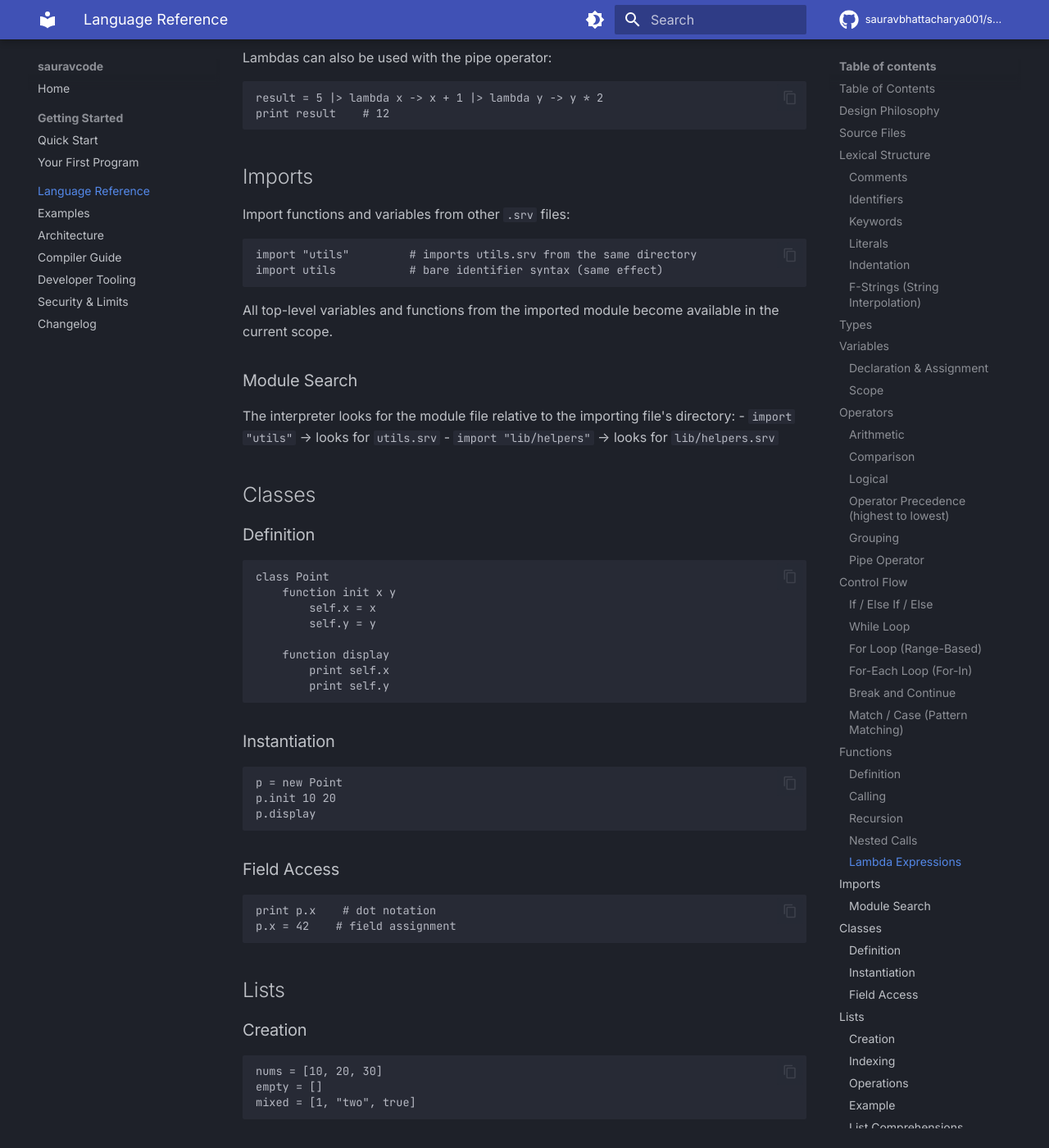
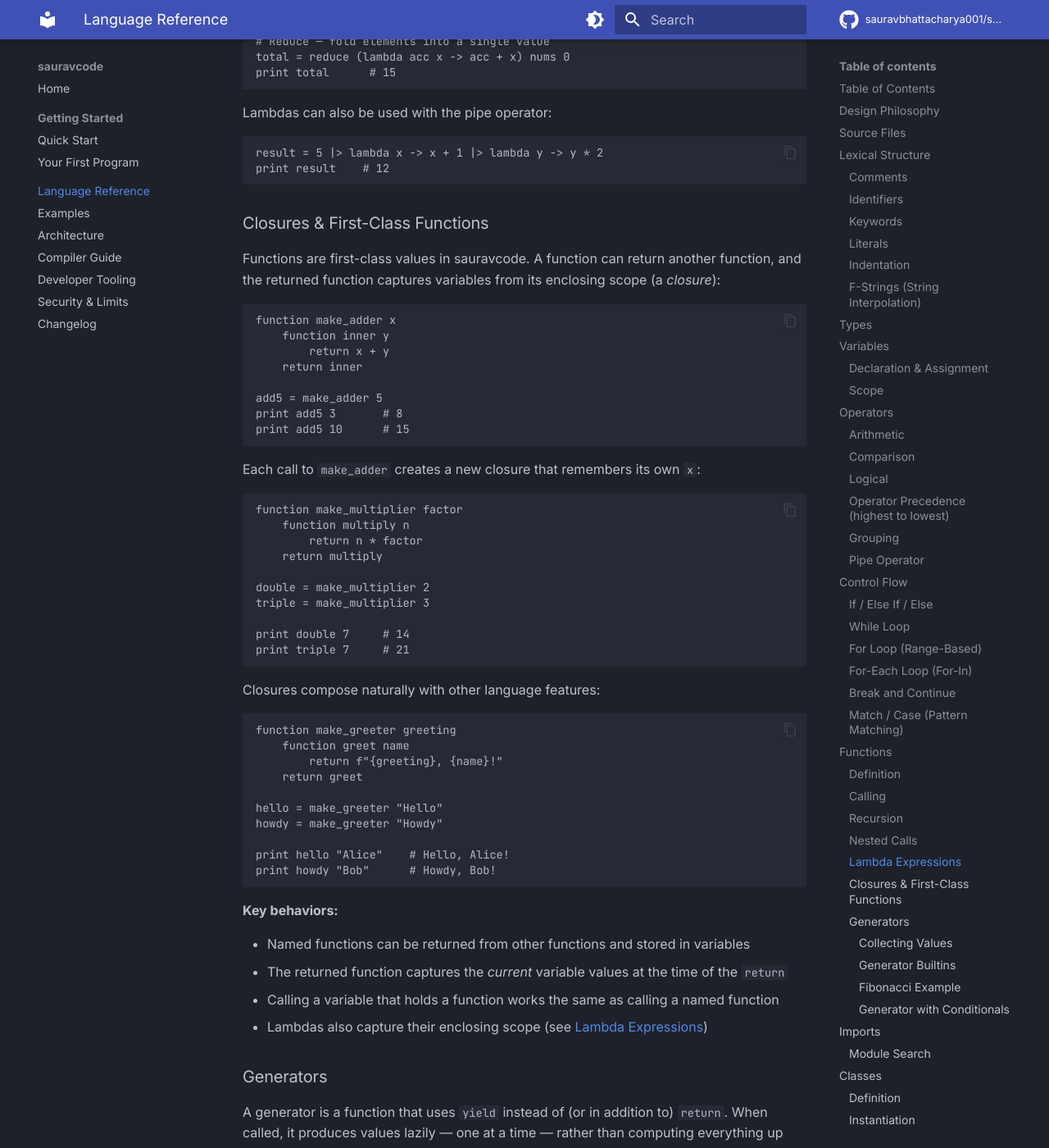
Before and after one commit to sauravbhattacharya001/sauravcode, an MkDocs documentation site: the page built from docs/LANGUAGE.md, in a window 1280 px wide and 1400 px high, scrolled down 10349 px. Shown: the whole window at 82% size. Built offline with MkDocs 1.6.1 and Material for MkDocs 9.7.7, drawn with Linux system fonts in a browser that asks for light colours; comment, search, counter and statistics services are not loaded; some of the changed text lies outside the part shown.

Commit message:
docs: add Closures & Generators sections to LANGUAGE.md (#58)
Two major language features were undocumented in the reference:

1. Closures & First-Class Functions:
   - Named functions returned from other functions
   - Variable capture from enclosing scope
   - make_adder, make_multiplier, make_greeter examples
   - Key behaviors: capture semantics, variable calling

2. Generators:
   - yield keyword and lazy evaluation
   - for..in iteration over generators
   - collect builtin to materialize into list
   - is_generator type check
   - Fibonacci infinite sequence example
   - Conditional yield example
   - Note about interpreter-only support

Also updated Table of Contents with new subsections.

````diff
--- a/docs/LANGUAGE.md
+++ b/docs/LANGUAGE.md
@@ -15,6 +15,8 @@
   - [Match / Case](#match--case-pattern-matching)
 - [Functions](#functions)
   - [Lambda Expressions](#lambda-expressions)
+  - [Closures & First-Class Functions](#closures--first-class-functions)
+  - [Generators](#generators)
 - [Imports](#imports)
 - [Classes](#classes)
 - [Lists](#lists)
@@ -426,6 +428,145 @@
 result = 5 |> lambda x -> x + 1 |> lambda y -> y * 2
 print result    # 12
 ```
+
+### Closures & First-Class Functions
+
+Functions are first-class values in sauravcode. A function can return another function, and the returned function captures variables from its enclosing scope (a *closure*):
+
+```
+function make_adder x
+    function inner y
+        return x + y
+    return inner
+
+add5 = make_adder 5
+print add5 3       # 8
+print add5 10      # 15
+```
+
+Each call to `make_adder` creates a new closure that remembers its own `x`:
+
+```
+function make_multiplier factor
+    function multiply n
+        return n * factor
+    return multiply
+
+double = make_multiplier 2
+triple = make_multiplier 3
+
+print double 7     # 14
+print triple 7     # 21
+```
+
+Closures compose naturally with other language features:
+
+```
+function make_greeter greeting
+    function greet name
+        return f"{greeting}, {name}!"
+    return greet
+
+hello = make_greeter "Hello"
+howdy = make_greeter "Howdy"
+
+print hello "Alice"    # Hello, Alice!
+print howdy "Bob"      # Howdy, Bob!
+```
+
+**Key behaviors:**
+
+- Named functions can be returned from other functions and stored in variables
+- The returned function captures the *current* variable values at the time of the `return`
+- Calling a variable that holds a function works the same as calling a named function
+- Lambdas also capture their enclosing scope (see [Lambda Expressions](#lambda-expressions))
+
+### Generators
+
+A generator is a function that uses `yield` instead of (or in addition to) `return`. When called, it produces values lazily — one at a time — rather than computing everything up front.
+
+```
+function count_up_to n
+    i = 1
+    while i <= n
+        yield i
+        i = i + 1
+
+gen = count_up_to 5
+for val in gen
+    print val
+# prints 1, 2, 3, 4, 5
+```
+
+**How it works:**
+
+1. Calling a generator function returns a *generator object* (not the values themselves)
+2. The generator pauses at each `yield`, producing one value
+3. Iteration (via `for..in`) resumes execution until the next `yield` or the function ends
+
+#### Collecting Values
+
+Use `collect` to eagerly consume a generator into a list:
+
+```
+function squares n
+    for i 1 (n + 1)
+        yield i * i
+
+result = collect (squares 5)
+print result    # [1, 4, 9, 16, 25]
+```
+
+#### Generator Builtins
+
+| Function | Description |
+|----------|-------------|
+| `collect gen` | Consume generator into a list |
+| `is_generator val` | Check if a value is a generator |
+
+#### Fibonacci Example
+
+Generators are ideal for sequences that could be infinite:
+
+```
+function fibonacci
+    a = 0
+    b = 1
+    while true
+        yield a
+        temp = a + b
+        a = b
+        b = temp
+
+# Take the first 10 Fibonacci numbers
+gen = fibonacci
+results = []
+count = 0
+for val in gen
+    append results val
+    count = count + 1
+    if count == 10
+        break
+print results    # [0, 1, 1, 2, 3, 5, 8, 13, 21, 34]
+```
+
+#### Generator with Conditionals
+
+Generators can include any control flow:
+
+```
+function even_numbers limit
+    i = 0
+    while i <= limit
+        if i % 2 == 0
+            yield i
+        i = i + 1
+
+evens = collect (even_numbers 10)
+print evens    # [0, 2, 4, 6, 8, 10]
+```
+
+> **Note:** Generators are supported in the interpreter only; the compiler does not currently support `yield`.
 
 ## Imports
 
````
